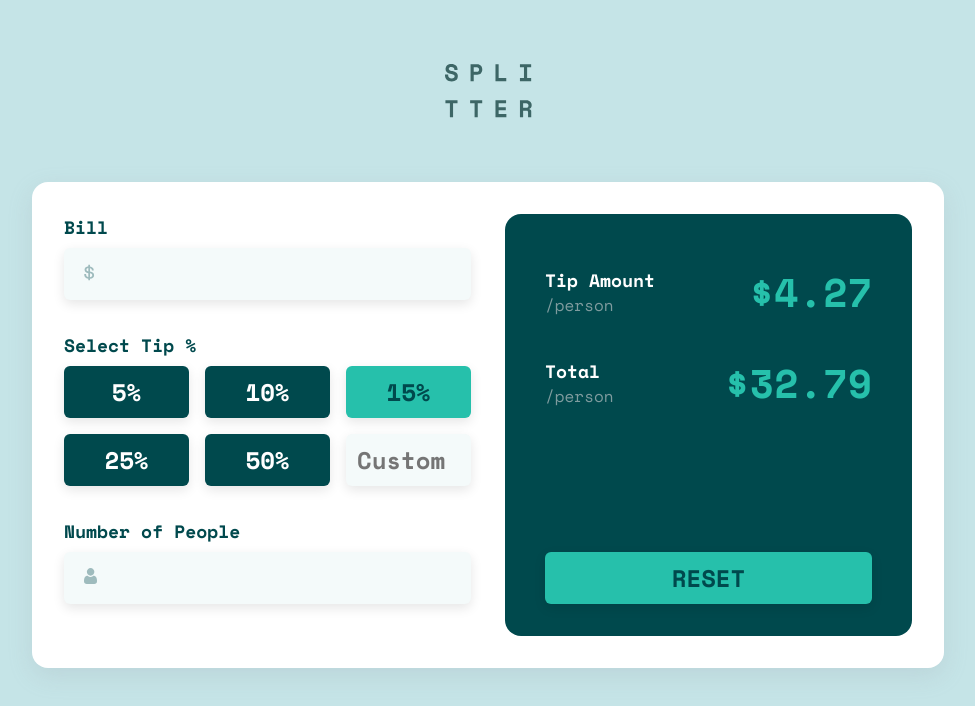
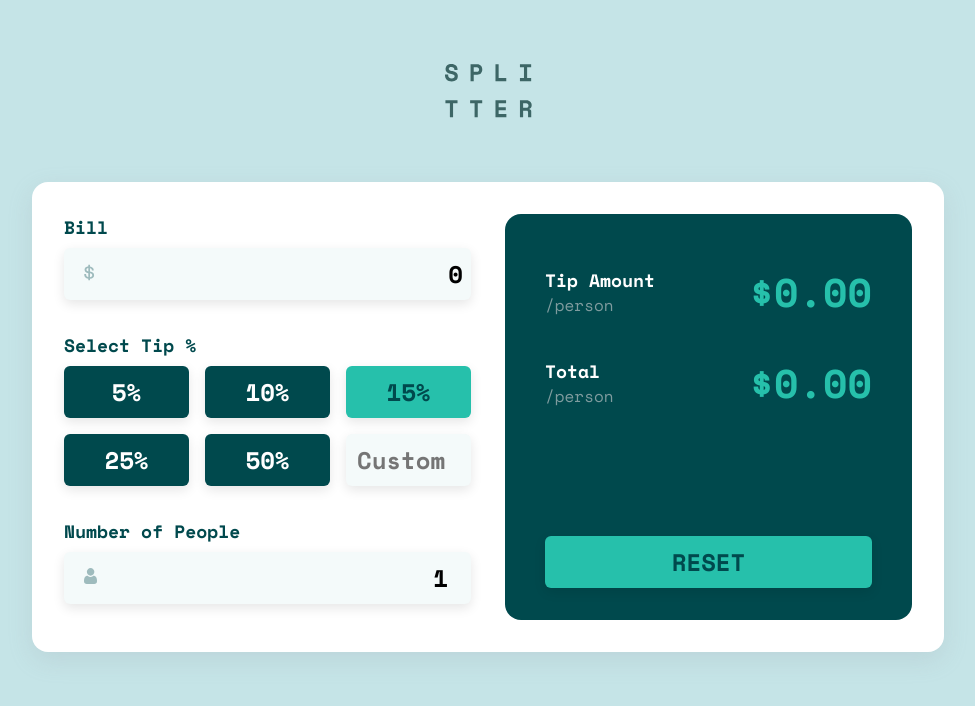
Before and after one commit to danilovilhena/frontend-mentor-challenges, a React (Create React App) app in the folder tip-calculator/: page / in a window 1280 px wide. Shown: the top 706 px of the page, without its empty margins (152-1127 px from the left). Built offline with nearby package versions, Linux system fonts and the light colour scheme.

Commit message:
[tip-calculator] Adding function to the whole application

```diff
--- a/tip-calculator/src/App.js
+++ b/tip-calculator/src/App.js
@@ -1,9 +1,27 @@
+import { useState } from 'react';
+import logo from './images/logo.svg';
 import './App.scss';
-import logo from './images/logo.svg';
-import dollarIcon from './images/icon-dollar.svg';
-import personIcon from './images/icon-person.svg';
 
 const App = () => {
+  const [value, setValue] = useState(0);
+  const [person, setPerson] = useState(1);
+  const [tip, setTip] = useState(15);
+
+  const handleValueChange = (event) => {+event.target.value >= 0 ? setValue(event.target.value) : setValue(1)}
+  const handlePersonChange = (event) => {+event.target.value > 0 ? setPerson(event.target.value) : setPerson(1)}
+  const handleTipChange = (event) => {
+    if(event.target.tagName === 'BUTTON') {
+      setTip(+event.target.innerText.split('%')[0])
+      document.querySelector('#custom-tip-input').value = ''
+    } else {
+      setTip(+event.target.value)
+    }
+  }
+
+  const formatPrice = (num) => (Math.round(num * 100) / 100).toFixed(2);
+  const calculateTip = () => value * (tip/100)
+  const resetStates = () => {setValue(0); setPerson(1); setTip(15)}
+
   return (
     <main>
       <img src={logo} title="Splitter" />
@@ -12,44 +30,44 @@ const App = () => {
         <div id="left-side">
           {/* Bill */}
           <label for="bill-input">Bill</label>
-          <input type="text" id="bill-input"></input>
+          <input type="text" id="bill-input" value={value} onChange={handleValueChange}></input>
 
           {/* Select Tip % */}
           <label for="custom-tip-input">Select Tip %</label>
           <div className="buttons">
-            <button className="btn">5%</button>
-            <button className="btn">10%</button>
-            <button className="btn active">15%</button>
-            <button className="btn">25%</button>
-            <button className="btn">50%</button>
-            <input type="number" id="custom-tip-input" min="0" max="100" placeholder="Custom"></input>
+            <button className={tip === 5 ? "btn active": "btn"} onClick={handleTipChange}>5%</button>
+            <button className={tip === 10 ? "btn active": "btn"} onClick={handleTipChange}>10%</button>
+            <button className={tip === 15 ? "btn active": "btn"} onClick={handleTipChange}>15%</button>
+            <button className={tip === 25 ? "btn active": "btn"} onClick={handleTipChange}>25%</button>
+            <button className={tip === 50 ? "btn active": "btn"} onClick={handleTipChange}>50%</button>
+            <input type="number" id="custom-tip-input" min="0" max="100" placeholder="Custom" onChange={handleTipChange}></input>
           </div>
 
           {/* Number of People */}
           <label for="people-input">Number of People</label>
-          <input type="number" id="people-input" min="1"></input>
+          <input type="number" id="people-input" min="1" value={person} onChange={handlePersonChange}></input>
         </div>
 
         <div id="right-side">
           {/* Tip Amount */}
-          <div class="amount-container" id="tip-amount">
+          <div className="amount-container" id="tip-amount">
             <div>
               <h2>Tip Amount</h2>
               <p>/person</p>
             </div>
-            <p className="value">$4.27</p>
+            <p className="value">${formatPrice(calculateTip(value)/person)}</p>
           </div>
 
           {/* Total Amount */}
-          <div class="amount-container" id="total-amount">
+          <div className="amount-container" id="total-amount">
             <div>
               <h2>Total</h2>
               <p>/person</p>
             </div>
-            <p className="value">$32.79</p>
+            <p className="value">${formatPrice((+value + calculateTip(value))/person)}</p>
           </div>
 
-          <button className="btn active">Reset</button>
+          <button className="btn active" onClick={resetStates}>Reset</button>
         </div>
       </div>
     </main>
--- a/tip-calculator/src/App.scss
+++ b/tip-calculator/src/App.scss
@@ -93,8 +93,12 @@ main {
                 margin-bottom: .5rem;
             }
 
-            > div, > input {
+            > div, > input:not(:last-child) {
                 margin-bottom: 2rem;
+            }
+
+            > input:last-child {
+                margin-bottom: 1rem;
             }
 
             .buttons {
```
